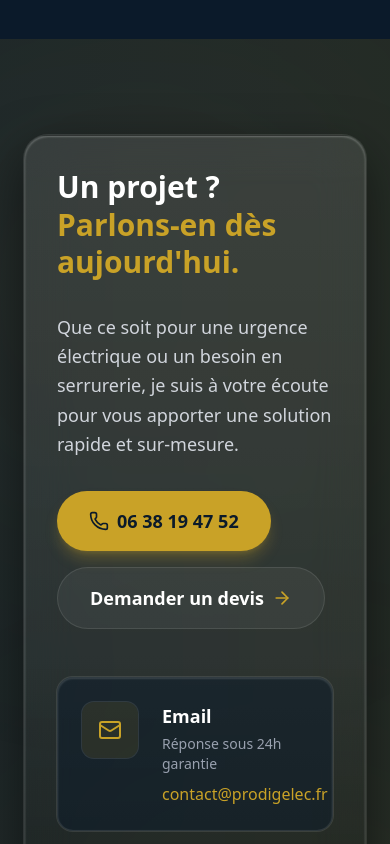
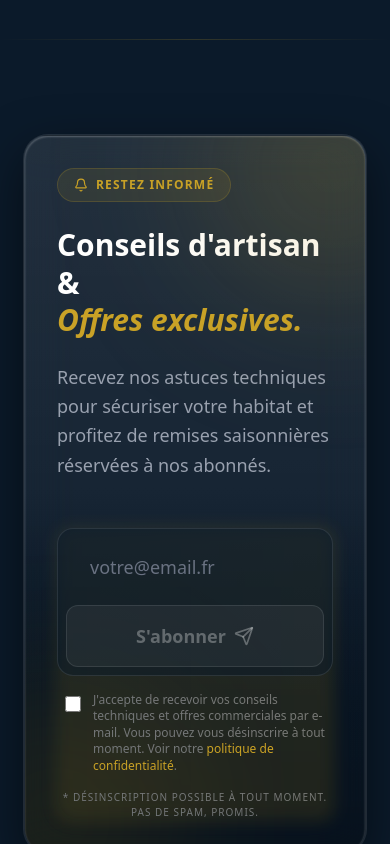
Before and after one commit to beaveraid28-dot/beaver-aid, a Next.js app: page / in a window 390 px wide. Shown: the part 5720-6564 px from the top of the page. Built offline with nearby package versions, Linux system fonts and the light colour scheme.

Commit message:
feat: add premium newsletter section with GDPR compliance

```diff
--- a/src/app/page.js
+++ b/src/app/page.js
@@ -1,4 +1,4 @@
-import { HeroSection, FeaturesSection, AboutSection, ServicesSection, ProcessSection, PartnersSection, ContactCTASection } from "@/components/home";
+import { HeroSection, FeaturesSection, AboutSection, ServicesSection, ProcessSection, PartnersSection, ContactCTASection, NewsletterSection } from "@/components/home";
 
 export const metadata = {
   title: "PRODIGELEC - Artisan Électricien & Serrurier | 28",
@@ -23,6 +23,7 @@ export default function Home() {
         <ServicesSection />
         <ProcessSection />
         <PartnersSection />
+        <NewsletterSection />
         <ContactCTASection />
       </div>
     </main>
--- a/src/components/home/index.js
+++ b/src/components/home/index.js
@@ -5,3 +5,4 @@ export { default as ServicesSection } from './sections/ServicesSection';
 export { default as ProcessSection } from './sections/ProcessSection';
 export { default as PartnersSection } from './sections/PartnersSection';
 export { default as ContactCTASection } from './sections/ContactCTASection';
+export { default as NewsletterSection } from './sections/NewsletterSection';
--- /dev/null
+++ b/src/components/home/sections/NewsletterSection.jsx
@@ -0,0 +1,144 @@
+"use client";
+import { motion } from "framer-motion";
+import { Send, Bell, CheckCircle2 } from "lucide-react";
+import { useState } from "react";
+
+export default function NewsletterSection() {
+    const [email, setEmail] = useState("");
+    const [status, setStatus] = useState("idle"); // idle, loading, success
+    const [agreedToGdpr, setAgreedToGdpr] = useState(false);
+
+    const handleSubmit = (e) => {
+        e.preventDefault();
+        if (!agreedToGdpr) return;
+        setStatus("loading");
+        // Simulate API call
+        setTimeout(() => {
+            setStatus("success");
+            setEmail("");
+            setAgreedToGdpr(false);
+            setTimeout(() => setStatus("idle"), 5000);
+        }, 1500);
+    };
+
+    return (
+        <section id="newsletter" className="py-24 relative overflow-hidden">
+            <div className="absolute inset-0 bg-background">
+                <div className="absolute inset-x-0 top-0 h-px bg-linear-to-r from-transparent via-primary/20 to-transparent" />
+                <div className="absolute inset-x-0 bottom-0 h-px bg-linear-to-r from-transparent via-accent/20 to-transparent" />
+            </div>
+
+            <div className="max-w-7xl mx-auto px-6 relative z-10">
+                <div className="bg-linear-to-b from-white/10 via-white/5 to-black/30 backdrop-blur-xl border border-white/10 ring-1 ring-white/10 rounded-3xl p-8 md:p-12 lg:p-16 overflow-hidden relative shadow-[inset_0_1px_2px_rgba(255,255,255,0.25),0_18px_50px_rgba(0,0,0,0.5)]">
+
+                    {/* Decorative Elements */}
+                    <div className="absolute -top-24 -right-24 w-64 h-64 bg-primary/20 rounded-full blur-[80px]" />
+                    <div className="absolute -bottom-24 -left-24 w-64 h-64 bg-accent/10 rounded-full blur-[80px]" />
+
+                    <div className="grid grid-cols-1 lg:grid-cols-2 gap-12 items-center">
+                        {/* Left Content */}
+                        <motion.div
+                            initial={{ opacity: 0, x: -30 }}
+                            whileInView={{ opacity: 1, x: 0 }}
+                            viewport={{ once: true }}
+                            transition={{ duration: 0.6 }}
+                            className="space-y-6"
+                        >
+                            <div className="inline-flex items-center gap-2 px-4 py-2 rounded-full bg-primary/10 border border-primary/20 text-primary text-xs font-bold tracking-widest uppercase">
+                                <Bell className="w-3.5 h-3.5" />
+                                Restez informé
+                            </div>
+                            <h2 className="text-3xl md:text-4xl lg:text-5xl font-black text-white leading-tight">
+                                Conseils d&apos;artisan & <br />
+                                <span className="text-primary italic">Offres exclusives.</span>
+                            </h2>
+                            <p className="text-lg text-gray-400 leading-relaxed max-w-md">
+                                Recevez nos astuces techniques pour sécuriser votre habitat et profitez de remises saisonnières réservées à nos abonnés.
+                            </p>
+                        </motion.div>
+
+                        {/* Right Form */}
+                        <motion.div
+                            initial={{ opacity: 0, x: 30 }}
+                            whileInView={{ opacity: 1, x: 0 }}
+                            viewport={{ once: true }}
+                            transition={{ duration: 0.6, delay: 0.2 }}
+                        >
+                            <form onSubmit={handleSubmit} className="relative group/form">
+                                <div className="absolute -inset-0.5 bg-linear-to-r from-primary/50 to-accent/50 rounded-2xl blur opacity-20 group-hover/form:opacity-40 transition duration-500" />
+                                <div className="relative bg-background/50 border border-white/10 p-2 rounded-2xl flex flex-col md:flex-row gap-2">
+                                    <input
+                                        required
+                                        type="email"
+                                        placeholder="votre@email.fr"
+                                        value={email}
+                                        onChange={(e) => setEmail(e.target.value)}
+                                        className="flex-1 bg-transparent px-6 py-4 text-white placeholder:text-gray-500 focus:outline-hidden text-lg"
+                                        disabled={status === "success"}
+                                    />
+                                    <button
+                                        type="submit"
+                                        disabled={status !== "idle" || !agreedToGdpr}
+                                        className={`relative overflow-hidden px-8 py-4 rounded-xl font-bold text-lg transition-all flex items-center justify-center gap-2 min-w-[180px] ${status === "success"
+                                                ? "bg-success text-white shadow-lg shadow-success/20"
+                                                : !agreedToGdpr && status === "idle"
+                                                    ? "bg-white/5 text-white/30 cursor-not-allowed border border-white/10"
+                                                    : "bg-primary text-background hover:bg-primary-light shadow-lg shadow-primary/20"
+                                            }`}
+                                    >
+                                        {status === "idle" && (
+                                            <>
+                                                <span>S&apos;abonner</span>
+                                                <Send className={`w-5 h-5 transition-transform ${agreedToGdpr ? 'group-hover:translate-x-1 group-hover:-translate-y-1' : ''}`} />
+                                            </>
+                                        )}
+                                        {status === "loading" && (
+                                            <div className="w-6 h-6 border-3 border-background/30 border-t-background rounded-full animate-spin" />
+                                        )}
+                                        {status === "success" && (
+                                            <>
+                                                <span>C&apos;est fait !</span>
+                                                <CheckCircle2 className="w-5 h-5 animate-in zoom-in duration-300" />
+                                            </>
+                                        )}
+                                    </button>
+                                </div>
+
+                                <div className="mt-4 flex items-start gap-3 px-2">
+                                    <div className="relative flex items-center mt-1">
+                                        <input
+                                            id="gdpr-consent"
+                                            type="checkbox"
+                                            checked={agreedToGdpr}
+                                            onChange={(e) => setAgreedToGdpr(e.target.checked)}
+                                            className="w-4 h-4 rounded border-white/10 bg-white/5 text-primary focus:ring-primary/50 cursor-pointer"
+                                            required
+                                        />
+                                    </div>
+                                    <label htmlFor="gdpr-consent" className="text-xs text-gray-500 leading-snug cursor-pointer select-none">
+                                        J&apos;accepte de recevoir vos conseils techniques et offres commerciales par e-mail. Vous pouvez vous désinscrire à tout moment. Voir notre <a href="#" className="text-primary hover:underline">politique de confidentialité</a>.
+                                    </label>
+                                </div>
+
+                                {status === "success" && (
+                                    <motion.p
+                                        initial={{ opacity: 0, y: 10 }}
+                                        animate={{ opacity: 1, y: 0 }}
+                                        className="mt-6 text-sm text-success flex items-center gap-2"
+                                    >
+                                        <CheckCircle2 className="w-4 h-4" />
+                                        Merci ! Vous recevrez bientôt nos conseils.
+                                    </motion.p>
+                                )}
+
+                                <p className="mt-4 text-[10px] text-gray-500 uppercase tracking-widest text-center md:text-left">
+                                    * Désinscription possible à tout moment. Pas de spam, promis.
+                                </p>
+                            </form>
+                        </motion.div>
+                    </div>
+                </div>
+            </div>
+        </section>
+    );
+}
```
